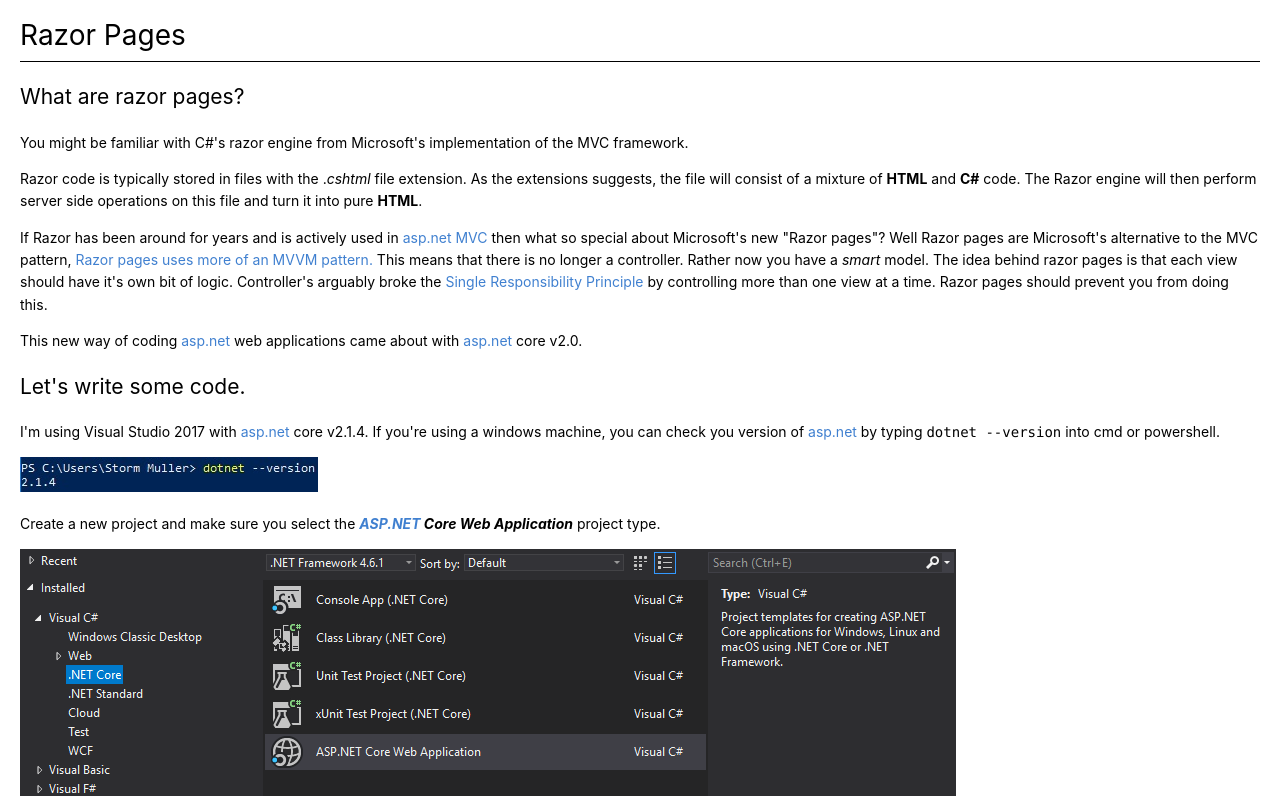
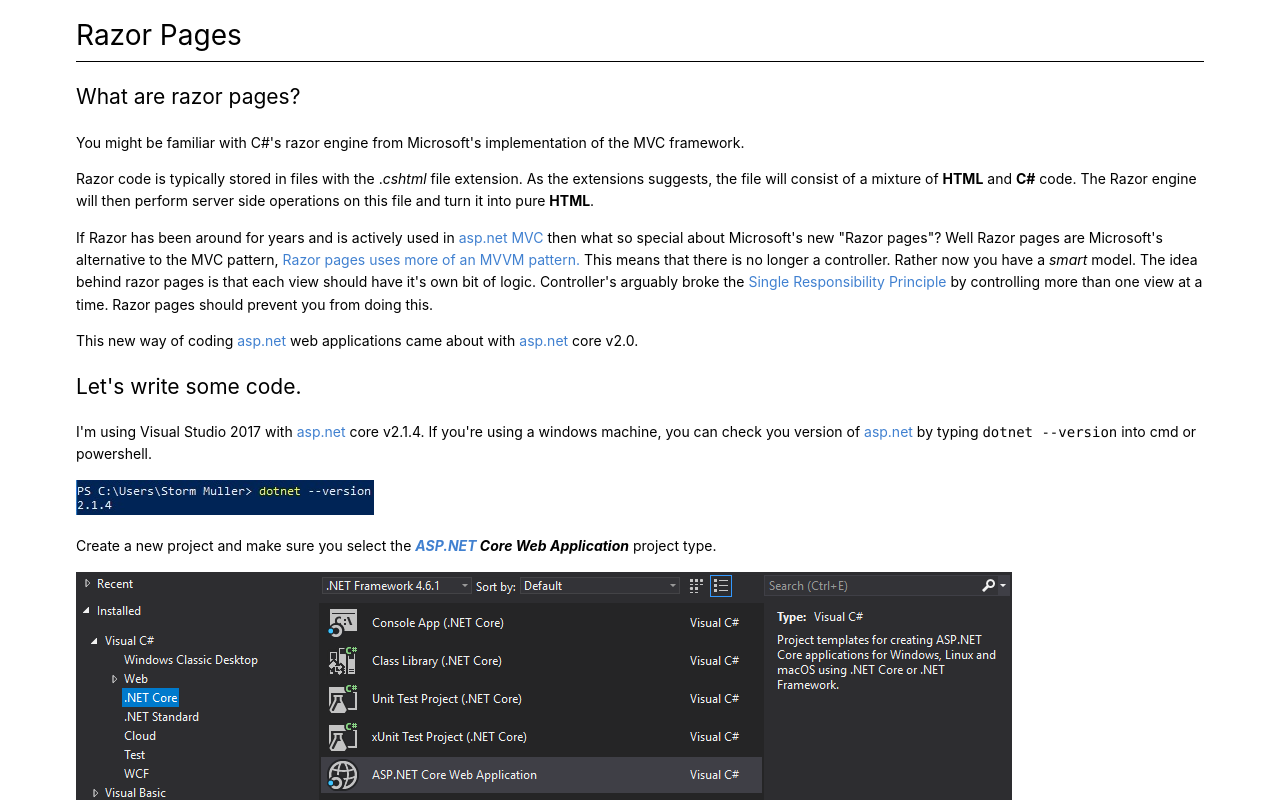
Before and after one commit to stormmuller/stormmuller.github.io, a plain HTML site: page index.html in a window 1280 px wide. Shown: the top 800 px of the page. Drawn offline with nearby package versions, Linux system fonts and the light colour scheme.

Commit message:
added better spacing

```diff
--- a/index.html
+++ b/index.html
@@ -17,9 +17,11 @@ ul.contains-task-list { padding-left: 0; } ul ul.contains-task-list { padding-le
                 font-family: -apple-system, BlinkMacSystemFont, 'Segoe WPC', 'Segoe UI', 'HelveticaNeue-Light', 'Ubuntu', 'Droid Sans', sans-serif;
                 font-size: 14px;
                 line-height: 1.6;
+                margin: 0 5%;
             }
         </style>
     </head>
+<div class="container">
     <body>
         <h1 id="razor-pages">Razor Pages</h1>
 <h2 id="what-are-razor-pages">What are razor pages?</h2>
@@ -179,6 +181,6 @@ ul.contains-task-list { padding-left: 0; } ul ul.contains-task-list { padding-le
 </ul>
 <p>If we POST a valid client query form now, we will see our message appear on the screen. This is because temp data will <strong>persist until it is read again</strong>. This means if you refresh the page i.e. perform another GET request. The message will disappear.</p>
 <p>Well that's the basics of pages. There is a ton on features not mentioned in the post. If you are thinking about using razor pages I suggest you read the <a href="https://docs.microsoft.com/en-us/aspnet/core/mvc/razor-pages/?view=aspnetcore-2.1&amp;tabs=visual-studio">starter documentation.</a> There's also an excellent <a href="https://www.youtube.com/watch?v=yyBijyCI5Sk">talk on the subject</a> by Damian Edwards.</p>
-
+</div>
     </body>
     </html>
```
